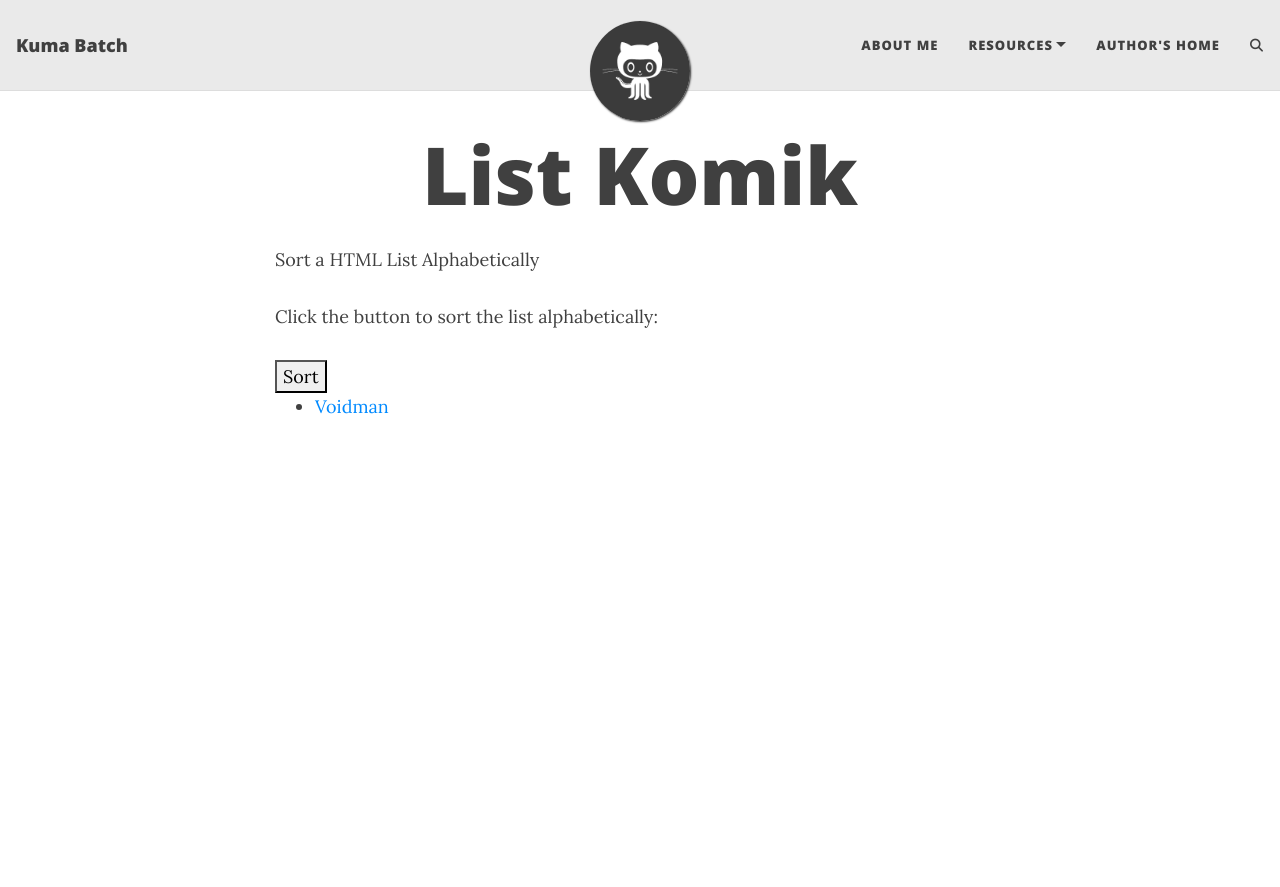
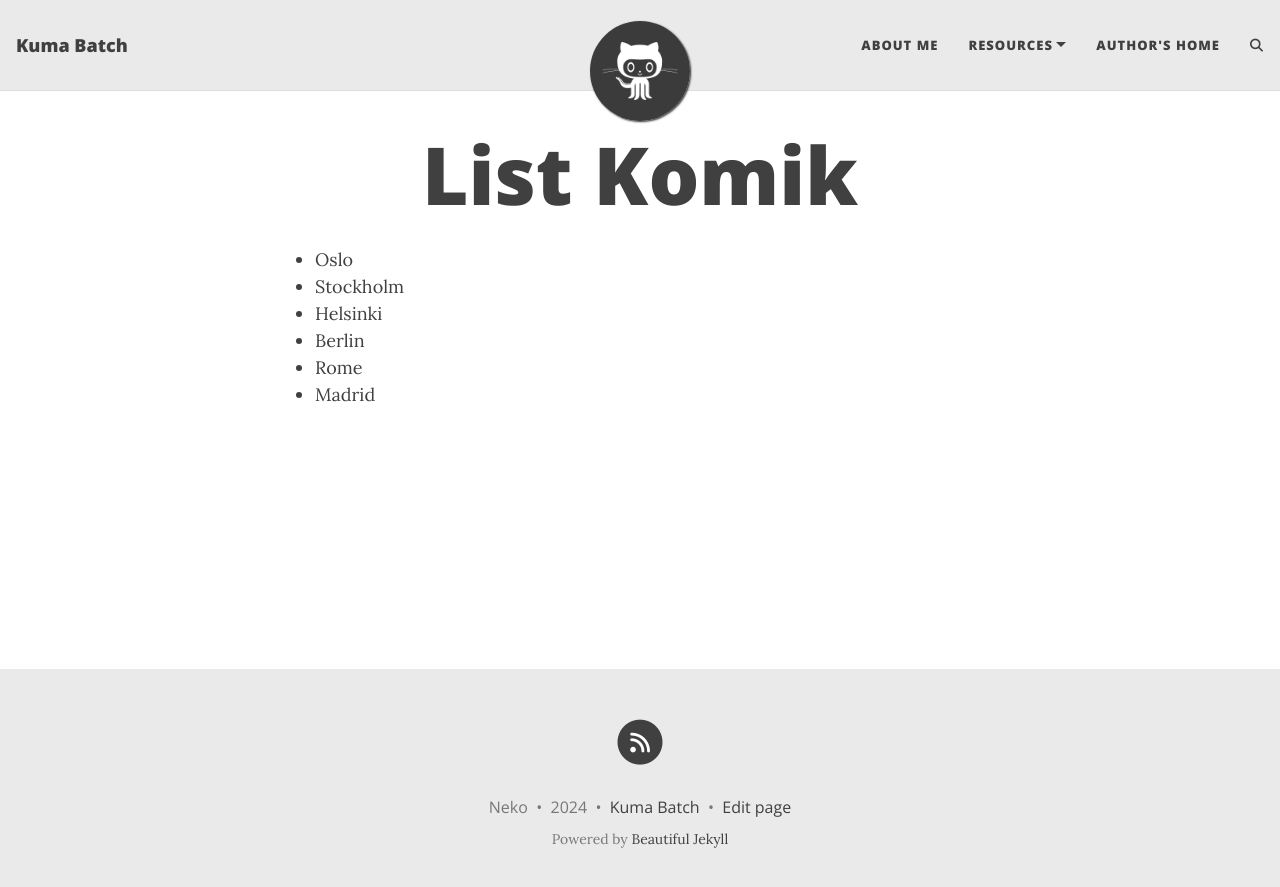
Before and after one commit to kumabatch/kumabatch.github.io, a Jekyll site: the page built from list-komik.html, in a window 1280 px wide. Shown: the top 887 px of the page. Built offline with Jekyll 4.4.1, drawn with Linux system fonts in a browser that asks for light colours; comment, search, counter and statistics services are not loaded.

Commit message:
list-komik.html

```diff
--- a/list-komik.html
+++ b/list-komik.html
@@ -2,14 +2,13 @@
 layout: page
 title: 'List Komik'
 ---
-Sort a HTML List Alphabetically
-<body>
-
-<p>Click the button to sort the list alphabetically:</p>
-<button onclick="sortList()">Sort</button>
-
 <ul id="id01">
-  <li><a href="https://kumabatch.github.io/voidman-batch-bahasa-indonesia">Voidman</a></li>
+  <li>Oslo</li>
+  <li>Stockholm</li>
+  <li>Helsinki</li>
+  <li>Berlin</li>
+  <li>Rome</li>
+  <li>Madrid</li>
 </ul>
 
 <script>
```
Also changed, not shown: other parts of list-komik.html (+21 -3 lines).
